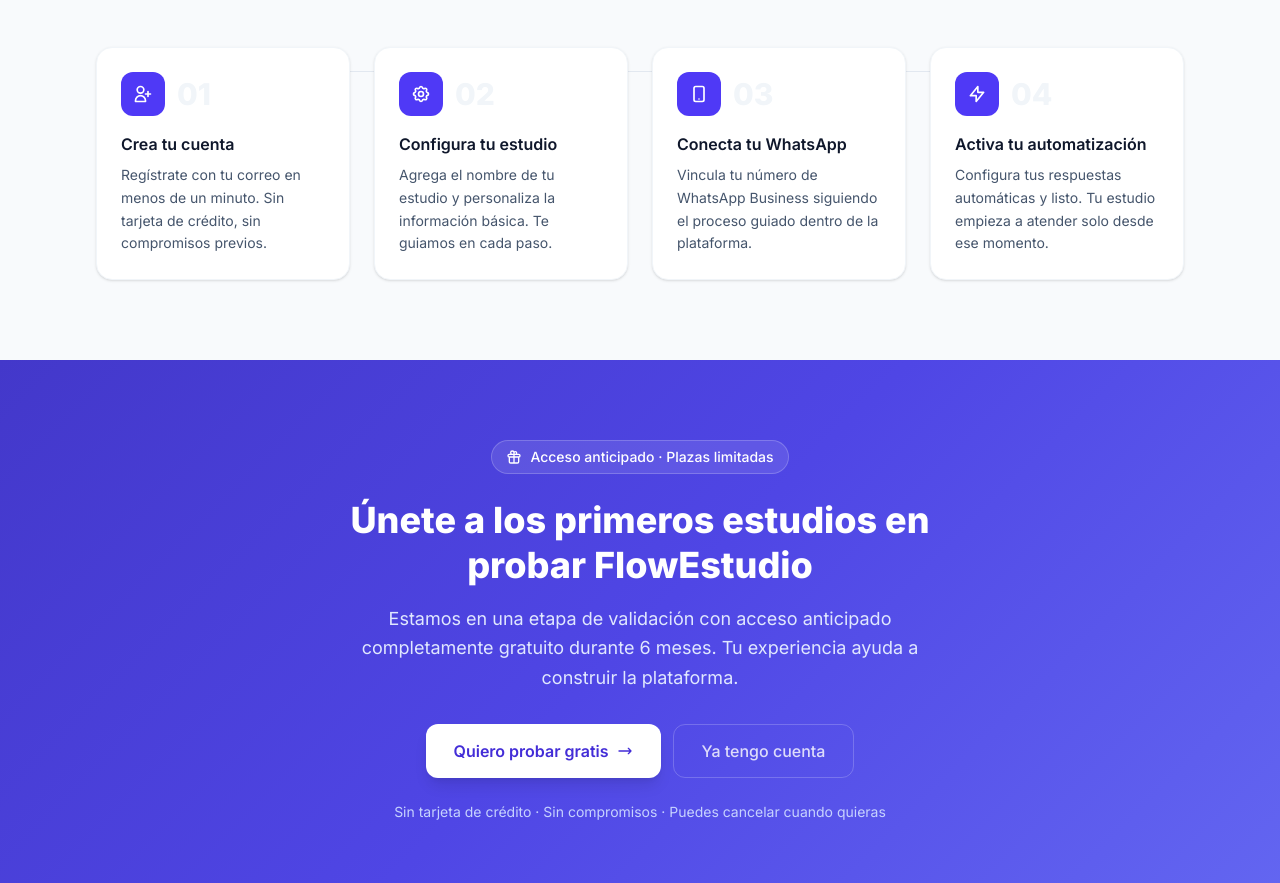
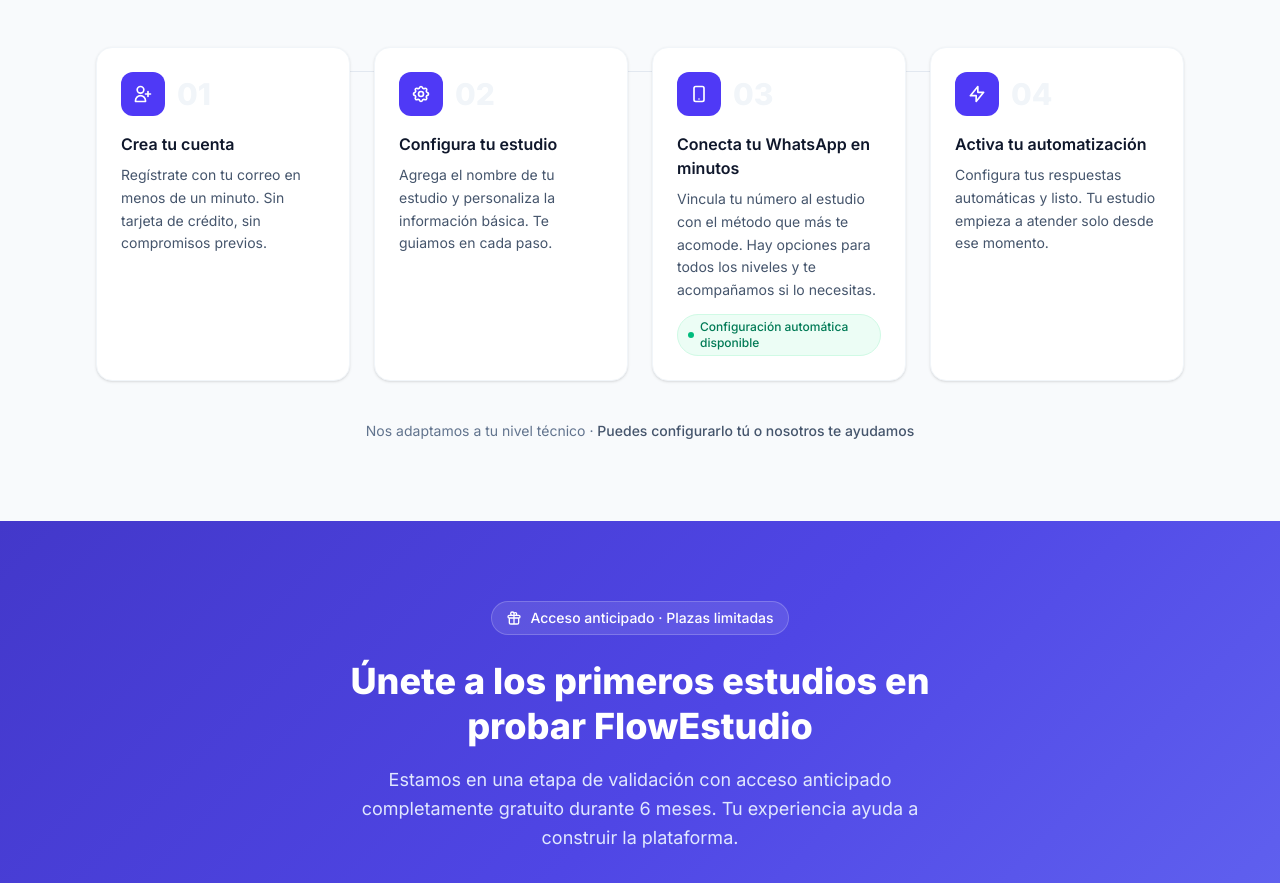
Before and after one commit to apolo-17/flowestudio-landing, a Vue app: page / in a window 1280 px wide. Shown: the part 2540-3423 px from the top of the page. Built offline with nearby package versions, Linux system fonts and the light colour scheme; no server answers.

Commit message:
Se cambio mensaje de integracion de whatsapp

```diff
--- a/src/components/landing/HowItWorksSection.vue
+++ b/src/components/landing/HowItWorksSection.vue
@@ -24,9 +24,9 @@
   {
     number: '03',
     icon: 'phone',
-    title: 'Conecta tu WhatsApp',
+    title: 'Conecta tu WhatsApp en minutos',
     description:
-      'Vincula tu número de WhatsApp Business siguiendo el proceso guiado dentro de la plataforma.',
+      'Vincula tu número al estudio con el método que más te acomode. Hay opciones para todos los niveles y te acompañamos si lo necesitas.',
   },
   {
     number: '04',
@@ -142,8 +142,24 @@
             </div>
             <h3 class="font-semibold text-slate-900 mb-2">{{ step.title }}</h3>
             <p class="text-sm text-slate-600 leading-relaxed flex-1">{{ step.description }}</p>
+            <!-- Badge exclusivo del paso de conexión WhatsApp -->
+            <div
+              v-if="index === 2"
+              class="mt-3 inline-flex items-center gap-1.5 bg-emerald-50 text-emerald-700 text-xs font-medium px-2.5 py-1 rounded-full border border-emerald-100 self-start"
+            >
+              <span class="w-1.5 h-1.5 rounded-full bg-emerald-500 flex-shrink-0"></span>
+              Configuración automática disponible
+            </div>
           </div>
         </div>
+      </div>
+
+      <!-- Microcopy de flexibilidad -->
+      <div class="mt-10 text-center">
+        <p class="text-sm text-slate-500">
+          Nos adaptamos a tu nivel técnico ·
+          <span class="text-slate-600 font-medium">Puedes configurarlo tú o nosotros te ayudamos</span>
+        </p>
       </div>
 
     </div>
```
